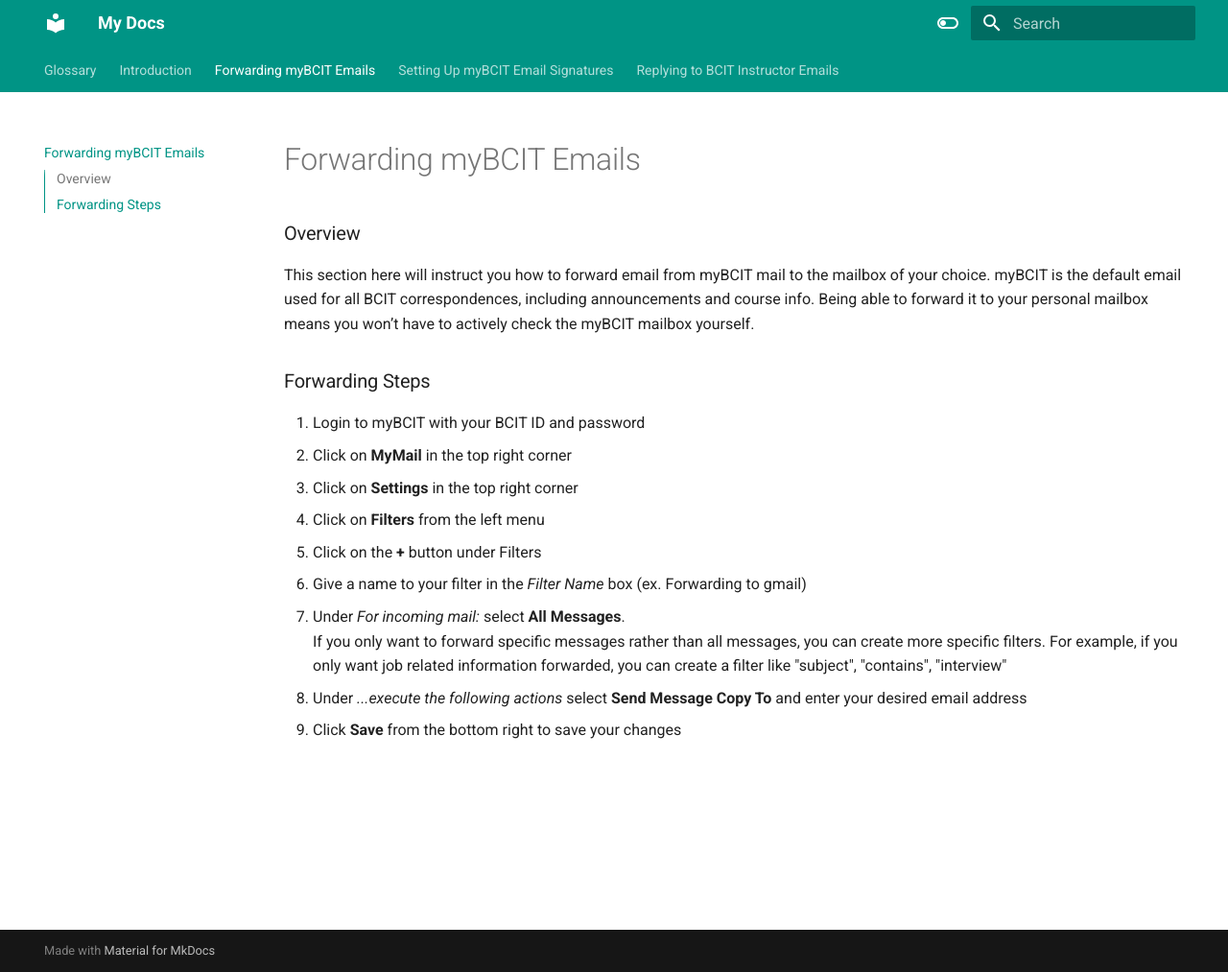
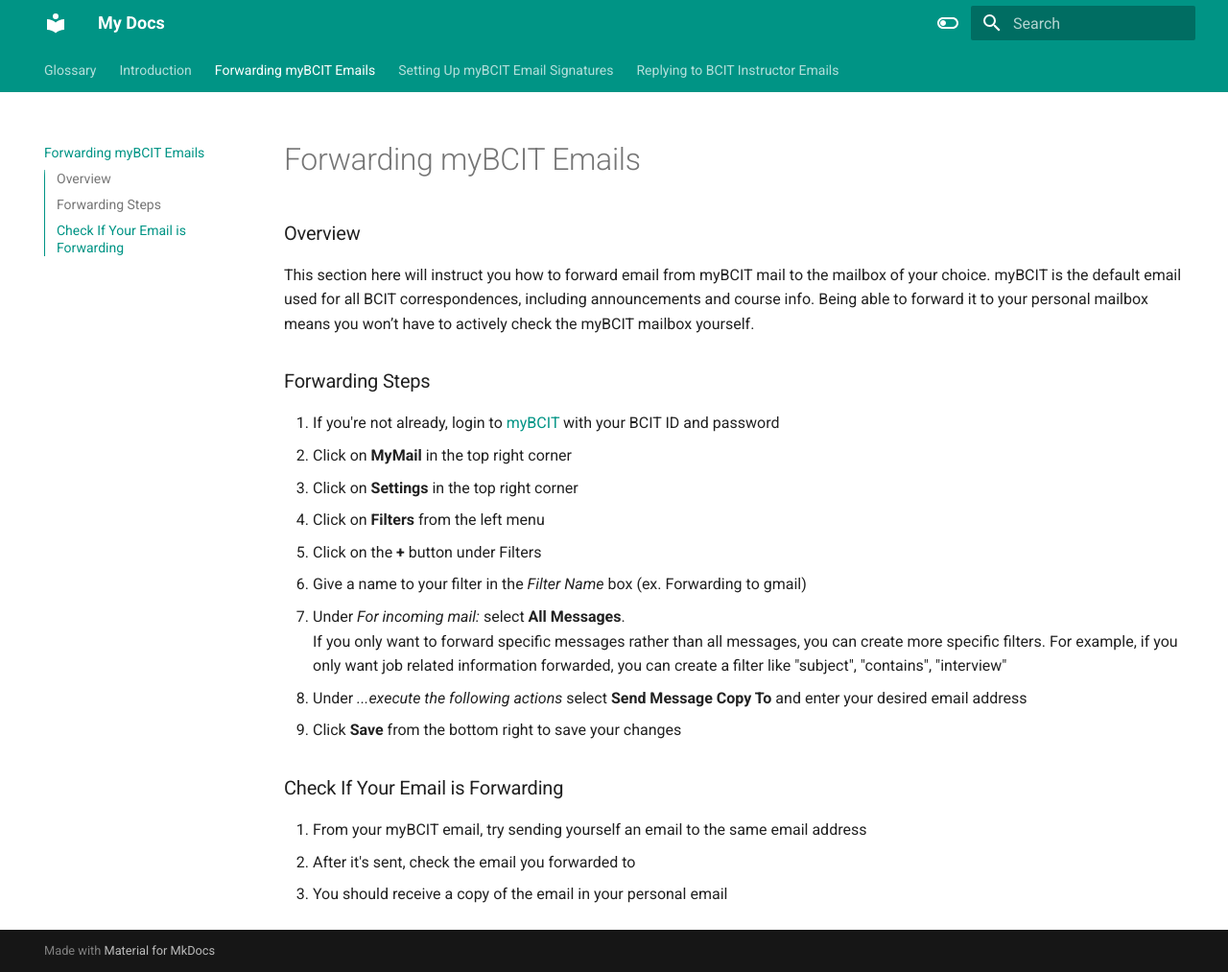
Before and after one commit to cdoig4/Colin-Patty_User_Guide, an MkDocs documentation site: the page built from docs/Task-1.md, in a window 1280 px wide and 1013 px high. Shown: the whole window at 96% size. Built offline with MkDocs 1.6.1 and Material for MkDocs 9.7.7, drawn with Linux system fonts in a browser that asks for light colours.

Commit message:
Add details to task 1 and task 2'

```diff
--- a/docs/Task-1.md
+++ b/docs/Task-1.md
@@ -6,7 +6,7 @@
 
 ### Forwarding Steps
 
-1. Login to myBCIT with your BCIT ID and password
+1. If you're not already, login to [myBCIT](https://my.bcit.ca) with your BCIT ID and password
 2. Click on **MyMail** in the top right corner
 3. Click on **Settings** in the top right corner
 4. Click on **Filters** from the left menu
@@ -17,3 +17,9 @@
 
 8. Under _...execute the following actions_ select **Send Message Copy To** and enter your desired email address
 9. Click **Save** from the bottom right to save your changes
+
+### Check If Your Email is Forwarding
+
+1. From your myBCIT email, try sending yourself an email to the same email address
+2. After it's sent, check the email you forwarded to
+3. You should receive a copy of the email in your personal email
```
Also changed, not shown: docs/Task-2.md (+2 -0 lines).
